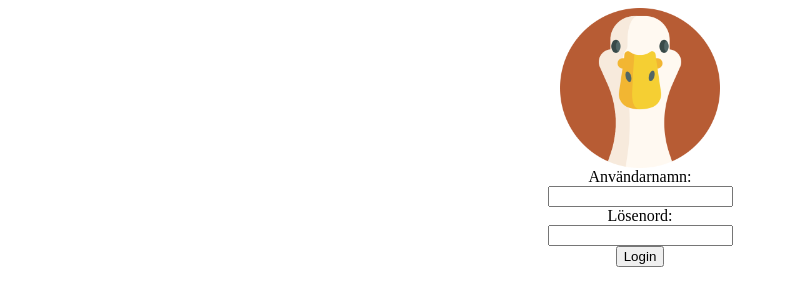
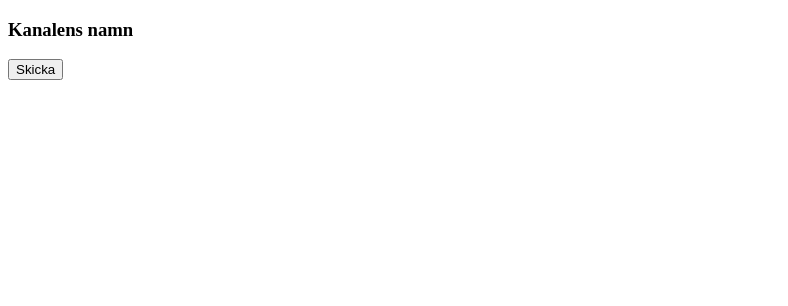
Before and after one commit to ledei/to-hell-and-backend, a React (Vite) app in the folder client/: page / in a window 1280 px wide. Shown: the top 306 px of the page, without its empty margins (0-788 px from the left). Built offline with nearby package versions, Linux system fonts and the light colour scheme.

Commit message:
started channel-page

```diff
--- a/client/src/main.jsx
+++ b/client/src/main.jsx
@@ -1,13 +1,14 @@
 import React from 'react'
 import ReactDOM from 'react-dom/client'
 // import App from './App'
-import LoginPage from './pages/Login'
+import LoginPage from './pages/LoginPage'
+import ChannelPage from './pages/ChannelPage';
 import './stylesheet/main.css';
 
 
 ReactDOM.createRoot(document.getElementById('root')).render(
   <React.StrictMode>
     {/* <App /> */}
-    <LoginPage />
+    <ChannelPage />
   </React.StrictMode>
 )
--- /dev/null
+++ b/client/src/pages/ChannelPage.jsx
@@ -0,0 +1,11 @@
+export function ChannelPage() {
+    return (
+        <section class="channel-page">
+            <h3>Kanalens namn</h3>
+
+            <button>Skicka</button>
+        </section>
+    )
+};
+
+export default ChannelPage;
--- a/client/src/pages/Login.jsx
+++ b/client/src/pages/LoginPage.jsx
@@ -1,7 +1,7 @@
 export function LoginPage() {
     return (
 
-        <div class="login-page">
+        <section class="login-page">
             <img class="first-page-logotype" src="./src/img/duck.png" alt="duck" />
 
             <label for="username">Användarnamn:</label>
@@ -9,7 +9,7 @@ export function LoginPage() {
             <label for="password">Lösenord:</label>
             <input type="password" id="password" onChange={ (e) => console.log(e.target.value)}/>
             <button>Login</button>
-        </div>
+        </section>
 
     )
 
```
Also changed, not shown: 1 other file (tests, documents, lock files or other folders).
